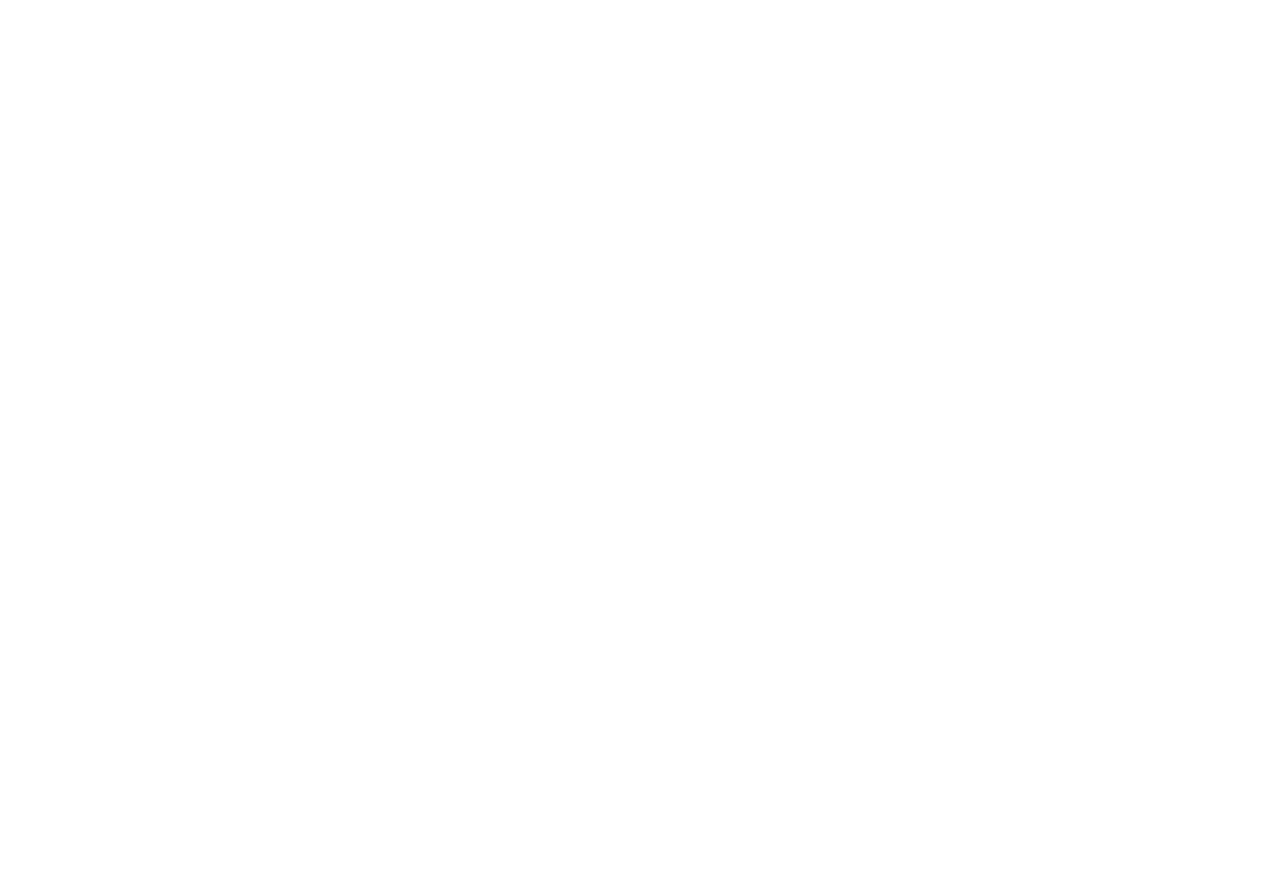
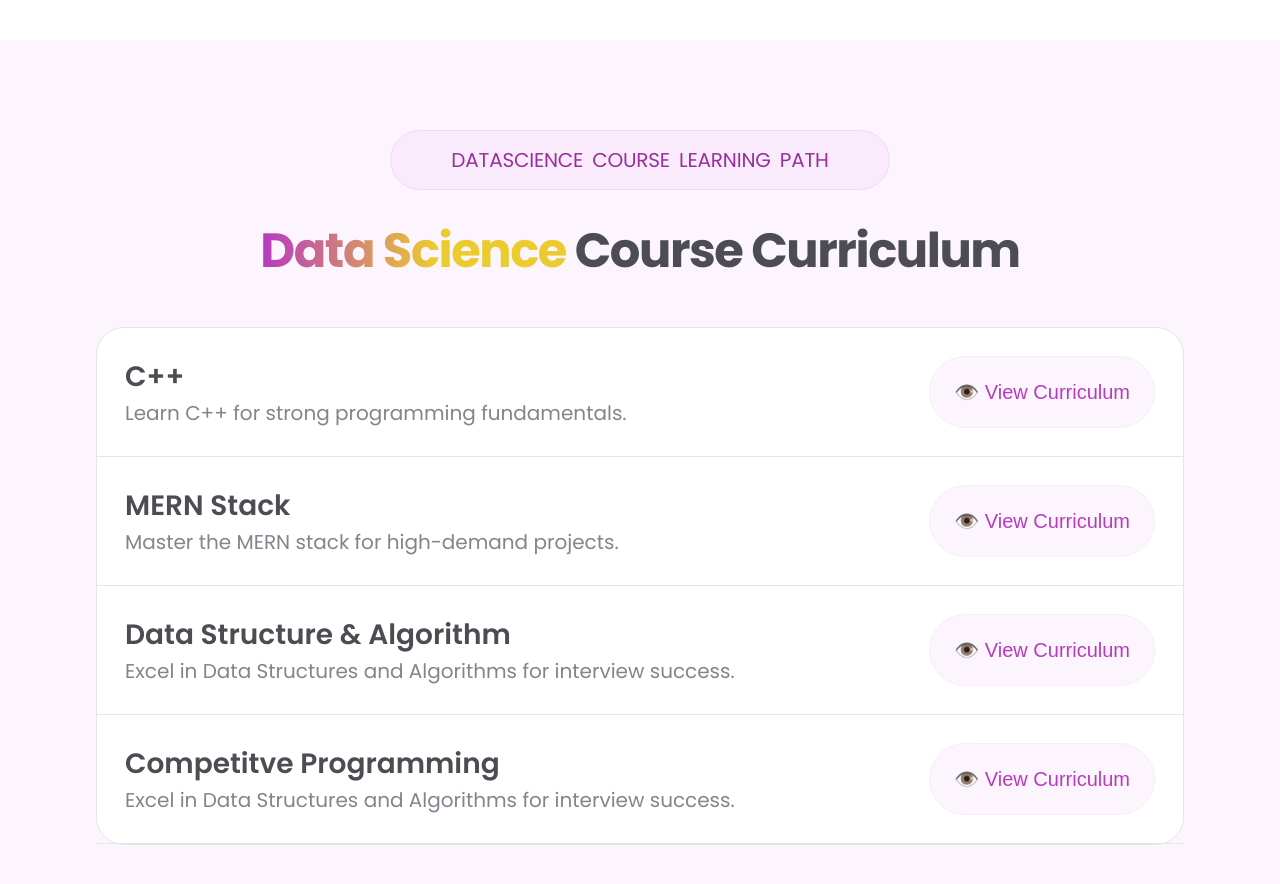
Before and after one commit to itsindrajput/tuteDude, a React (Vite) app: page / in a window 1280 px wide. Shown: the part 1100-1984 px from the top of the page. Before the commit the page ends 1063 px from the top, so only its background shows below. Built offline with nearby package versions, Linux system fonts and the light colour scheme.

Commit message:
Adding Courses Sec

```diff
--- a/src/App.jsx
+++ b/src/App.jsx
@@ -2,6 +2,7 @@
 import Header from "./components/header/Header";
 import Navbar from "./components/header/Navbar";
 import Hero from "./components/heroSection/Hero";
+import Course from "./components/courses/Course";
 
 const App = () => {
   return (
@@ -9,6 +10,7 @@
       <Header></Header>
       <Navbar></Navbar>
       <Hero></Hero>
+      <Course></Course>
     </>
   );
 };
--- /dev/null
+++ b/src/components/courses/Course.jsx
@@ -0,0 +1,54 @@
+import React from "react";
+import style from "./Course.module.css";
+import TechCard from "./TechCard";
+
+const techCourses = [
+  {
+    title: "C++",
+    description: "Learn C++ for strong programming fundamentals.",
+    button: "👁️ View Curriculum",
+  },
+  {
+    title: "MERN Stack",
+    description: "Master the MERN stack for high-demand projects.",
+    button: "👁️ View Curriculum",
+  },
+  {
+    title: "Data Structure & Algorithm",
+    description:
+      "Excel in Data Structures and Algorithms for interview success.",
+    button: "👁️ View Curriculum",
+  },
+  {
+    title: "Competitve Programming",
+    description:
+      "Excel in Data Structures and Algorithms for interview success.",
+    button: "👁️ View Curriculum",
+  },
+];
+
+const Course = () => {
+  return (
+    <>
+      <div className={style.course_container}>
+        <h5 className={style.course_title}>DATASCIENCE COURSE LEARNING PATH</h5>
+        <h1 className={style.course_heading}>
+          <b>Data Science</b> Course Curriculum
+        </h1>
+
+        <div className={style.cardContainer}>
+          {techCourses.map((course, index) => (
+            <TechCard
+              key={index}
+              title={course.title}
+              description={course.description}
+              button={course.button}
+            />
+          ))}
+        </div>
+      </div>
+    </>
+  );
+};
+
+export default Course;
--- /dev/null
+++ b/src/components/courses/Course.module.css
@@ -0,0 +1,50 @@
+.course_container {
+  background-color: #fcf5fe;
+  margin-top: 6%;
+  padding-top: 7%;
+  padding-bottom: 7%;
+}
+.course_title {
+  width: 25em;
+  margin: 0 auto;
+  padding: 14px;
+  background: #f9ebfc;
+  border: 1px solid #f4d6f8;
+  border-radius: 50px;
+  font-weight: 400;
+  font-size: 20px;
+  line-height: 30px;
+  text-align: center;
+  letter-spacing: -0.01em;
+  word-spacing: 4px;
+  color: #992e9d;
+  margin-bottom: 25px;
+}
+.course_heading {
+  font-weight: 700;
+  font-size: 48px;
+  line-height: 72px;
+  text-align: center;
+  letter-spacing: -0.03em;
+  color: #4c4d52;
+  margin-bottom: 40px;
+}
+.course_heading b {
+  background: linear-gradient(91.98deg, #b73bbe 1.46%, #ebcb2e 57.17%);
+  -webkit-background-clip: text;
+  -webkit-text-fill-color: transparent;
+  background-clip: text;
+  -webkit-text-fill-color: transparent;
+}
+
+.cardContainer {
+  width: 85%;
+  margin: 0 auto;
+  display: flex;
+  flex-direction: column;
+  align-items: flex-start;
+  padding: 0px;
+  background-color: #ffffff;
+  border: 1px solid #e5e5e8;
+  border-radius: 28px;
+}
--- /dev/null
+++ b/src/components/courses/TechCard.jsx
@@ -0,0 +1,18 @@
+import React from "react";
+import style from "./TechCard.module.css";
+
+const TechCard = ({ title, description, button }) => {
+  return (
+    <>
+      <div className={style.singleCard}>
+        <div className={style.content}>
+          <h1>{title}</h1>
+          <p>{description}</p>
+        </div>
+        <button>{button}</button>
+      </div>
+    </>
+  );
+};
+
+export default TechCard;
--- /dev/null
+++ b/src/components/courses/TechCard.module.css
@@ -0,0 +1,43 @@
+.singleCard {
+  display: flex;
+  flex-direction: row;
+  justify-content: space-between;
+  align-items: center;
+  padding: 28px;
+  gap: 12px;
+  border-bottom: 1px solid #e5e5e8;
+  width: 100%;
+}
+.content {
+  align-items: center;
+}
+.content h1 {
+  font-weight: 600;
+  font-size: 28px;
+  line-height: 42px;
+  color: #4c4d52;
+}
+.content p {
+  font-weight: 400;
+  font-size: 20px;
+  line-height: 30px;
+  color: #83848d;
+}
+.singleCard button {
+  display: flex;
+  flex-direction: row;
+  justify-content: center;
+  align-items: center;
+  padding: 20px 24px;
+  gap: 10px;
+  background: #fcf5fe;
+  border: 1px solid #f9ebfc;
+  border-radius: 1000px;
+
+  font-weight: 500;
+  font-size: 20px;
+  line-height: 30px;
+  text-align: center;
+  color: #b73bbe;
+  cursor: pointer;
+}
```
